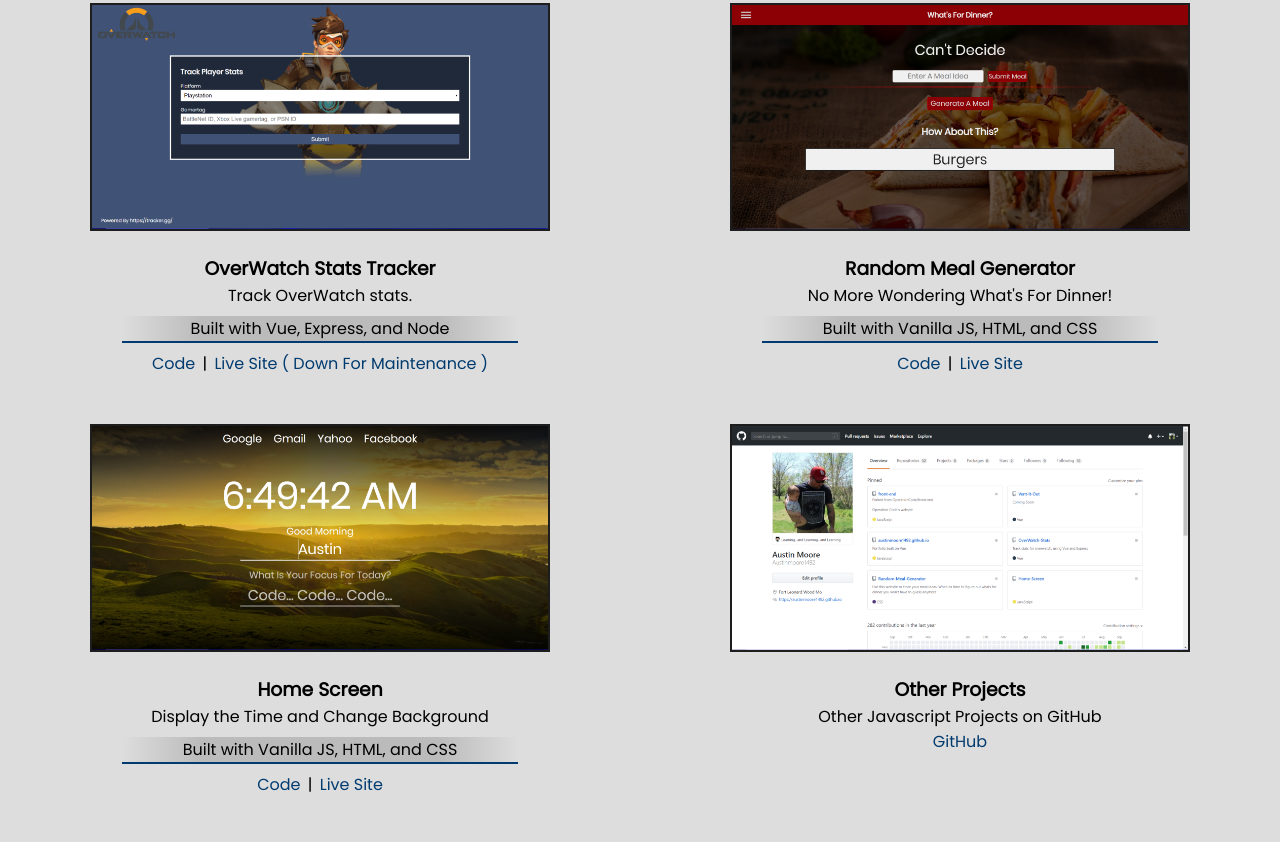
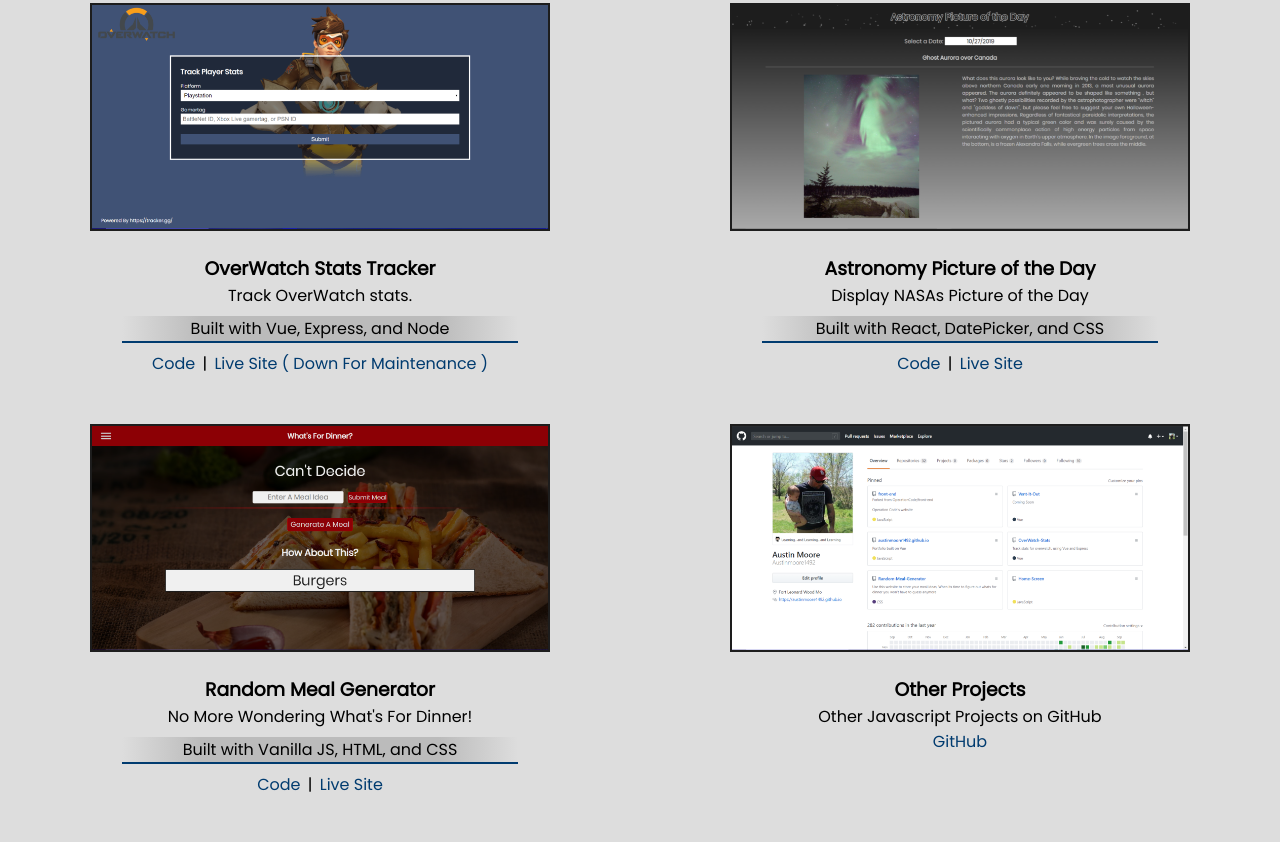
Before and after one commit to Austinmoore1492/austinmoore1492.github.io, a website built with Parcel: page index.html in a window 1280 px wide. Shown: the part 1355-2197 px from the top of the page. Built offline with nearby package versions, Linux system fonts and the light colour scheme; grey boxes are pictures that could not be loaded.

Commit message:
Added the Astro Pic of the Day

```diff
--- a/index.html
+++ b/index.html
@@ -115,6 +115,24 @@
         </div>
 
         <div class="img">
+          <a href="https://csb-5ykb2-huhtmw262.now.sh/" target="_blank">
+            <img src="./img/astroPic.PNG" alt="Display NASAs Picture of the Day"
+          /></a>
+          <h3>Astronomy Picture of the Day</h3>
+          <p>Display NASAs Picture of the Day</p>
+          <p class="p-border">Built with React, DatePicker, and CSS</p>
+          <a
+            href="https://github.com/Austinmoore1492/pic-of-the-day"
+            target="_blank"
+            >Code</a
+          >
+          |
+          <a href="https://csb-5ykb2-huhtmw262.now.sh/" target="_blank"
+            >Live Site</a
+          >
+        </div>
+
+        <div class="img">
           <a
             href="https://austinmoore1492.github.io/Random-Meal-Generator/"
             target="_blank"
@@ -131,31 +149,6 @@
           |
           <a
             href="https://austinmoore1492.github.io/Random-Meal-Generator/"
-            target="_blank"
-            >Live Site</a
-          >
-        </div>
-
-        <div class="img">
-          <a
-            href="https://austinmoore1492.github.io/Home-Screen/"
-            target="_blank"
-          >
-            <img
-              src="./img/homeScreen.png"
-              alt="Lovely images and display time as your home screen"
-          /></a>
-          <h3>Home Screen</h3>
-          <p>Display the Time and Change Background</p>
-          <p class="p-border">Built with Vanilla JS, HTML, and CSS</p>
-          <a
-            href="https://github.com/Austinmoore1492/Home-Screen/"
-            target="_blank"
-            >Code</a
-          >
-          |
-          <a
-            href="https://austinmoore1492.github.io/Home-Screen/"
             target="_blank"
             >Live Site</a
           >
```
Also changed, not shown: img/astroPic.PNG (added), img/homeScreen.png (deleted).
